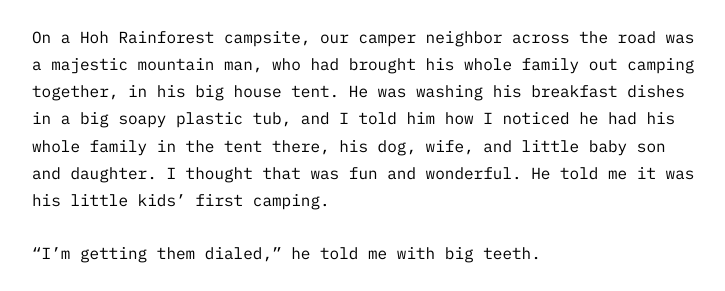
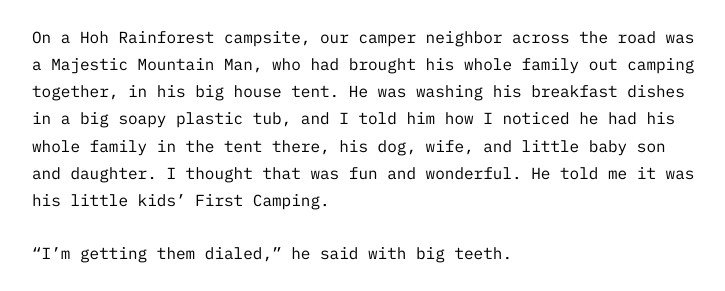
Before and after one commit to jbejjani2022/jbejjani2022.github.io, an Astro site: page /intothefog/hoh-rainforest in a window 1280 px wide. Shown: the part 450-741 px from the top of the page, without its empty margins (276-1001 px from the left). Built offline with nearby package versions, Linux system fonts and the light colour scheme; Astro itself is replaced by a stand-in of ours; some packages are replaced by stand-ins of ours.

Commit message:
hoh edits

```diff
--- a/src/content/fog/hoh-rainforest.md
+++ b/src/content/fog/hoh-rainforest.md
@@ -6,8 +6,8 @@ type: painting
 
 ![A loose ink-and-watercolor painting of dark, tangled trunks and branches crisscrossing against bright yellow-green foliage.](../../assets/fog/hoh.png)
 
-On a Hoh Rainforest campsite, our camper neighbor across the road was a majestic mountain man, who had brought his whole family out camping together, in his big house tent. He was washing his breakfast dishes in a big soapy plastic tub, and I told him how I noticed he had his whole family in the tent there, his dog, wife, and little baby son and daughter. I thought that was fun and wonderful. He told me it was his little kids' first camping.
+On a Hoh Rainforest campsite, our camper neighbor across the road was a Majestic Mountain Man, who had brought his whole family out camping together, in his big house tent. He was washing his breakfast dishes in a big soapy plastic tub, and I told him how I noticed he had his whole family in the tent there, his dog, wife, and little baby son and daughter. I thought that was fun and wonderful. He told me it was his little kids' First Camping.
 
-"I'm getting them dialed," he told me with big teeth.
+"I'm getting them dialed," he said with big teeth.
 
 What a blessing to be Dialed! I'd like to be dialed. Maybe that's what Thoreau was [trying to do at Walden](https://www.goodreads.com/quotes/2690-i-went-to-the-woods-because-i-wished-to-live). Get dialed on not living "what was not life." The opposite of getting dialed is probably social media.
```
